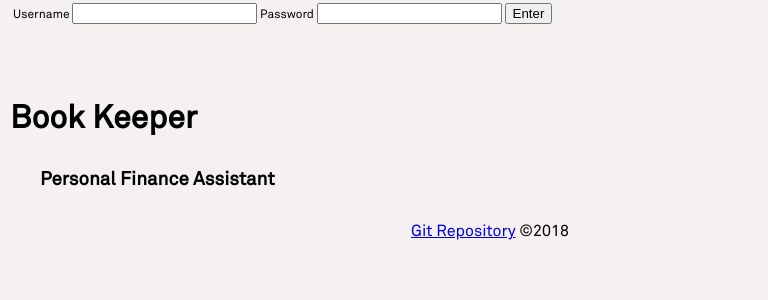
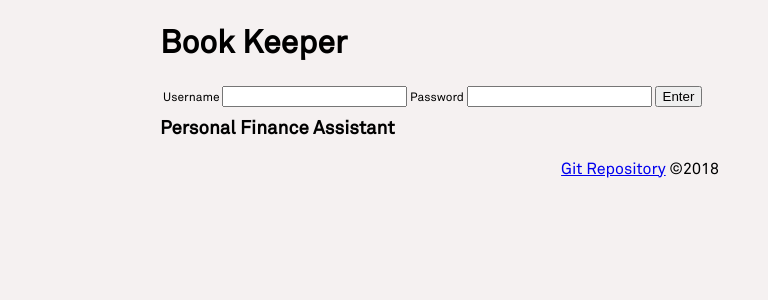
Before and after one commit to calivine/Books, a Flask app: page / in a window 1280 px wide. Shown: the top 300 px of the page, without its empty margins (0-768 px from the left). Run offline with Flask 2, Linux system fonts and the light colour scheme; some libraries are stand-ins or nearby versions.

Commit message:
v1.3.1; style updates

```diff
--- a/dashboard.py
+++ b/dashboard.py
@@ -13,6 +13,10 @@ def home():
     # user_id = session['user_id']
     db = get_db()
     transactions = db.execute("SELECT * FROM activity").fetchall()
+    for transaction in transactions:
+        print(transaction)
+        print(transaction['date'])
+        # Create function to convert date into words with abbreviated months
 
     return render_template('dashboard/home.html', transactions=transactions)
 
--- a/static/styles.css
+++ b/static/styles.css
@@ -13,7 +13,7 @@
 body {
     background-color: inherit;
     display: block;
-    margin: 0 10px;
+    margin: 0 auto;
     width: 75vw;
 }
 
@@ -128,7 +128,7 @@ th {
 
 .container {
     max-width: 1000px;
-    margin: 30px;
+    margin: auto;
 }
 
 .description-edit-input {
@@ -141,6 +141,10 @@ th {
     width: 136px;
 }
 
+.description-edit-submit:active, .description-edit-cancel:active {
+    color: #cccccc;
+}
+
 .item-delete-buttons {
     margin: 25px;
     width: 50px;
@@ -149,6 +153,10 @@ th {
 
 .fas .fa-key {
     color: #000000;
+}
+
+.fa-key:active {
+    color: #aaaaaa;
 }
 
 .new-category-form-input {
--- a/templates/layout.html
+++ b/templates/layout.html
@@ -16,6 +16,7 @@
     <title>{% block title %}Bookkeeper{% endblock %}</title>
 </head>
 <header>
+    <h1>Book Keeper</h1>
     {% if session.user_id %}
         <nav>
             <ul>
@@ -37,15 +38,15 @@
     {% else %}
         <form id='login-form' action='{{ url_for('auth.login') }}' method='post'>
             <label for='username'>Username</label>
-            <input name='username' type='text' required>
+            <input id='username' name='username' type='text' required>
             <label for='password'>Password</label>
-            <input name='password' type='password' required>
+            <input id='password' name='password' type='password' required>
             <button id='login-submit' type='submit'>Enter</button>
         </form>
     {% endif %}
 </header>
 <body>
-<h1>Book Keeper</h1>
+
 <div class='container'>
     {% block main %}{% endblock %}
 </div>
--- a/user.py
+++ b/user.py
@@ -128,6 +128,7 @@ def update_account_link(token):
 def rotate(token):
     return render_template('user/rotate.html', token=token)
 
+
 # ROTATE access token
 @bp.route('/rotate/access_token/<token>', methods=['GET'])
 def rotate_access_token(token):
```
Also changed, not shown: templates/user/items.html (+7 -5 lines).
